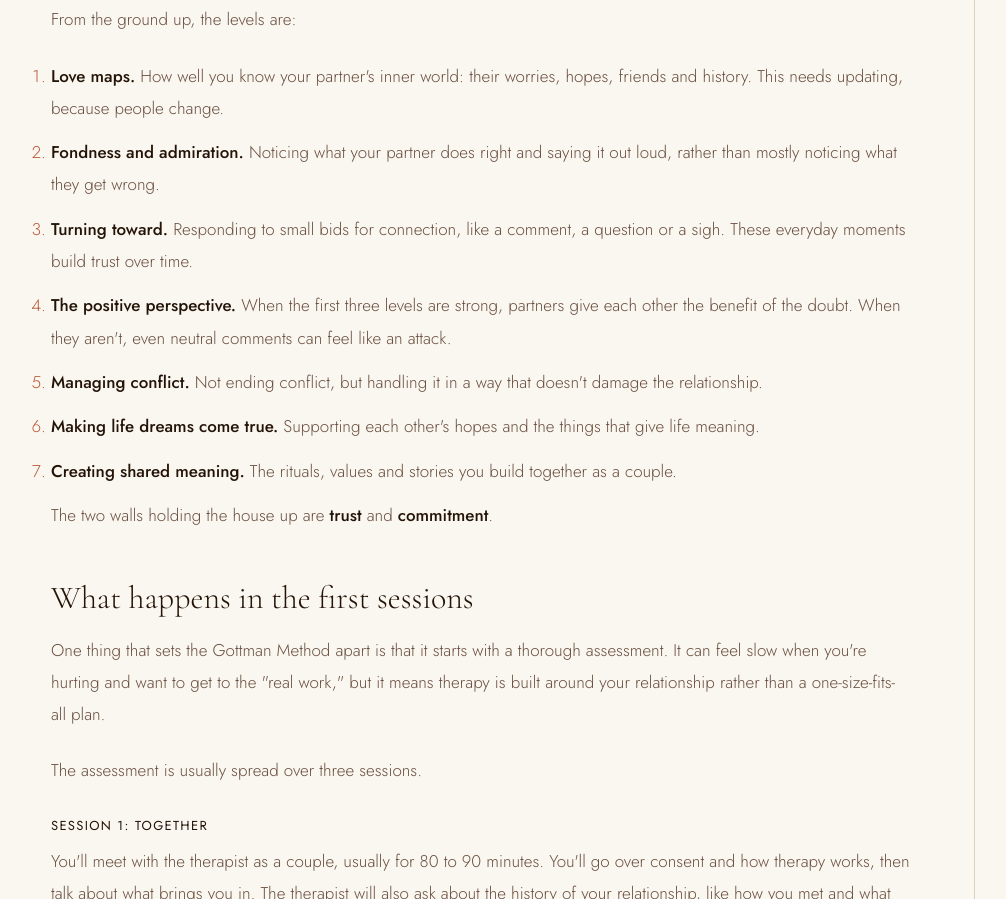
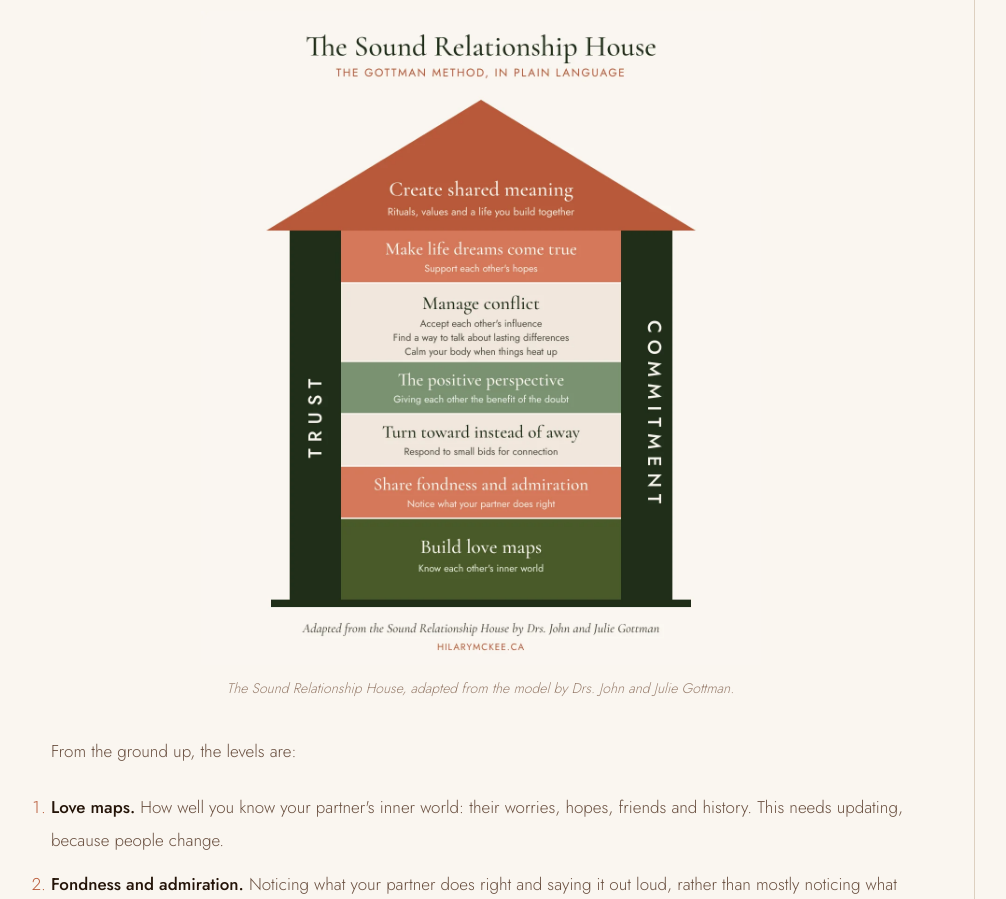
Before and after one commit to hilarymckee/hilarymckee, a plain HTML site: page gottman-method-couples-therapy.html in a window 1280 px wide. Shown: the part 2036-2935 px from the top of the page, without its empty margins (5-1011 px from the left). Drawn offline with Linux system fonts and the light colour scheme.

Commit message:
Add Sound Relationship House diagram
Co-Authored-By: Claude Opus 5.5 <noreply@anthropic.com>
Claude-Session: https://claude.ai/code/session_01BcK4N87i6h5g5VJPtKs4Nj

```diff
--- a/gottman-method-couples-therapy.html
+++ b/gottman-method-couples-therapy.html
@@ -24,7 +24,7 @@
   },
   "headline": "Gottman Method Couples Therapy in Vancouver: What to Expect",
   "description": "What Gottman Method couples therapy is, what happens in the first sessions, and how to find Gottman-informed couples counselling in Vancouver and online across BC.",
-  "image": "https://hilarymckee.ca/og-default.jpg",
+  "image": "https://hilarymckee.ca/images/sound-relationship-house.webp",
   "author": {
     "@type": "Person",
     "name": "Hilary McKee",
@@ -460,6 +460,10 @@
       <p>The therapy takes those findings and turns them into skills couples can learn.</p>
       <h2>The Sound Relationship House</h2>
       <p>The Gottman Method organizes a relationship into a model called the Sound Relationship House. You don't need to memorize it, but it's useful to know, because your therapist will likely use it to show you where you're strong and where you might want to build.</p>
+      <figure style="max-width: 560px; margin: 2rem auto 2.25rem; text-align: center;">
+        <img src="/images/sound-relationship-house.webp" alt="The Sound Relationship House: seven levels from Build love maps at the base, through Share fondness and admiration, Turn toward instead of away, The positive perspective, Manage conflict and Make life dreams come true, to Create shared meaning in the roof, with Trust and Commitment as the two walls." width="1200" height="1400" loading="lazy" decoding="async" style="width: 100%; height: auto; display: block;">
+        <figcaption style="font-style: italic; font-size: 14px; color: var(--text-muted); line-height: 1.6; margin-top: 0.75rem;">The Sound Relationship House, adapted from the model by Drs. John and Julie Gottman.</figcaption>
+      </figure>
       <p>From the ground up, the levels are:</p>
       <ol>
         <li><strong>Love maps.</strong> How well you know your partner's inner world: their worries, hopes, friends and history. This needs updating, because people change.</li>
```
Also changed, not shown: images/sound-relationship-house.webp (added).
